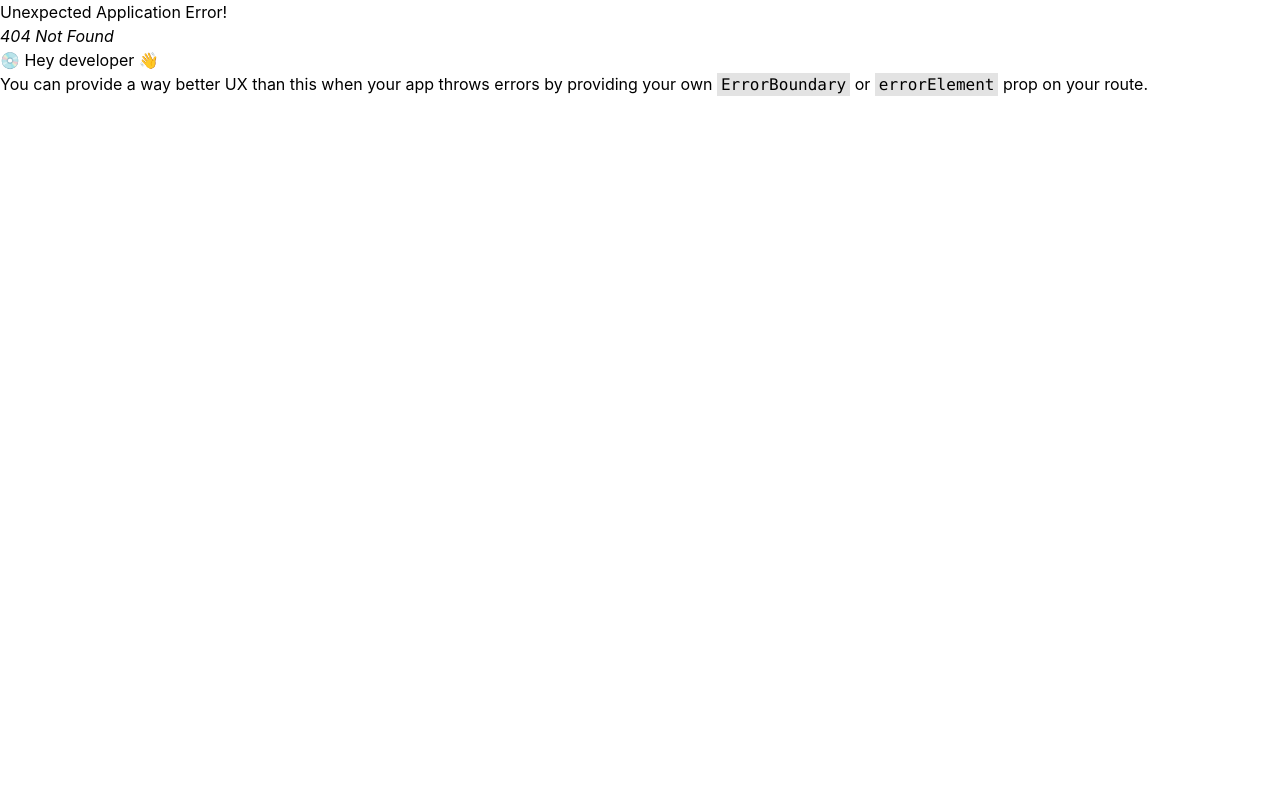
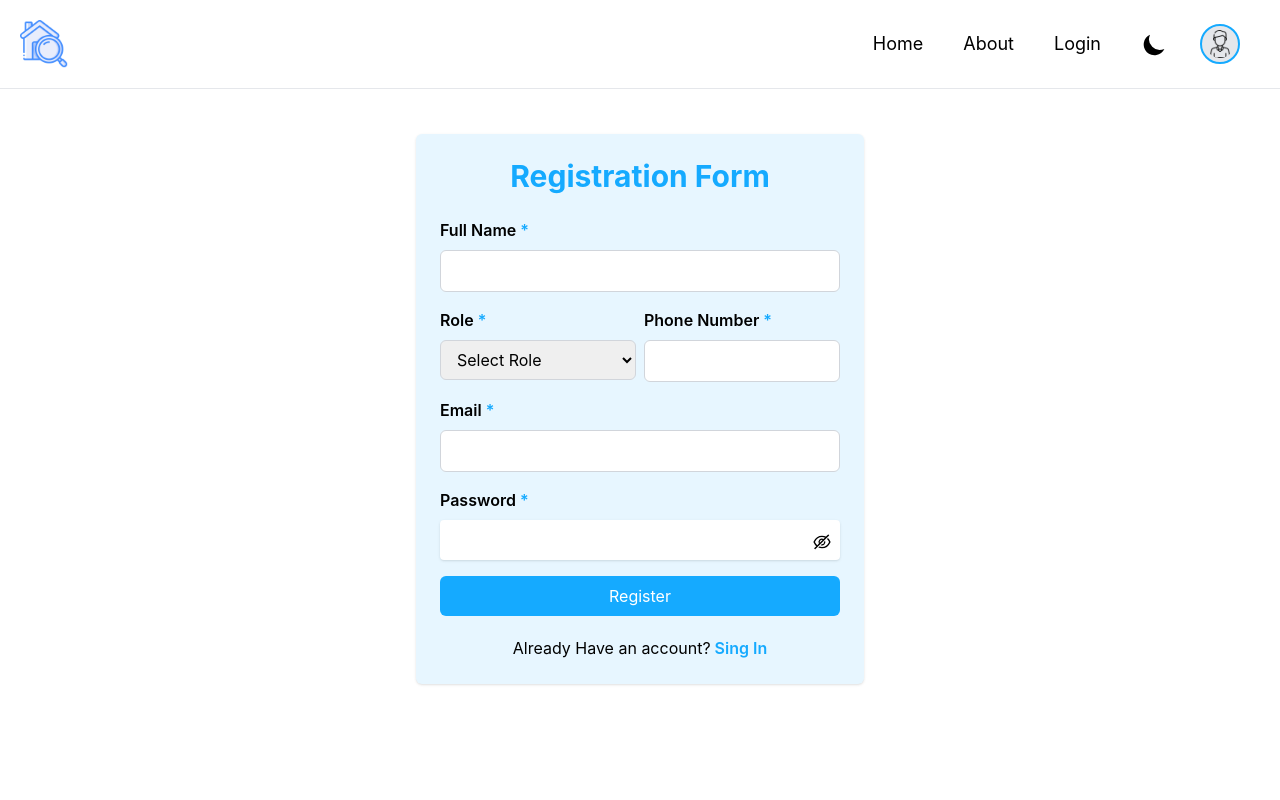
Before and after one commit to faysalewucse/house-hunter-frontend, a React (Vite) app: page /sign-up in a window 1280 px wide. Before the commit this address had no page. Shown: the top 800 px of the page. Built offline with nearby package versions, Linux system fonts and the light colour scheme.

Commit message:
added registration page and it functionality

```diff
--- a/package.json
+++ b/package.json
@@ -10,10 +10,12 @@
     "preview": "vite preview"
   },
   "dependencies": {
+    "axios": "^1.4.0",
     "localforage": "^1.10.0",
     "match-sorter": "^6.3.1",
     "react": "^18.2.0",
     "react-dom": "^18.2.0",
+    "react-hook-form": "^7.45.1",
     "react-icons": "^4.10.1",
     "react-router-dom": "^6.14.1",
     "sort-by": "^1.2.0"
--- a/src/components/Navbar/Navbar.jsx
+++ b/src/components/Navbar/Navbar.jsx
@@ -1,46 +1,43 @@
 import brand from "/brand.png";
 import avatar from "/avatar.png";
-import { NavLink, useNavigate } from "react-router-dom";
+import { NavLink } from "react-router-dom";
 import { dropdownItems, navItems } from "./navItems";
 import { Container } from "../Container";
 import { MdOutlineWbSunny } from "react-icons/md";
 import { SlClose, SlMenu } from "react-icons/sl";
-import { AiOutlineShoppingCart } from "react-icons/ai";
 import { HiMoon } from "react-icons/hi";
 import { useTheme } from "../../context/ThemeContext";
 import { useState } from "react";
 
 export const Navbar = () => {
   const { isDark, toggleDarkMode } = useTheme();
-  const navigate = useNavigate();
   const [open, setOpen] = useState(false);
-  const currentUser = true;
   const [isOpen, setIsOpen] = useState(false);
 
   const toggleDropdown = () => {
     setIsOpen(!isOpen);
   };
   return (
-    <div className="border-b-[1px] p-7 dark:bg-slate-950">
+    <div className="border-b-[1px] dark:border-gray-900 p-5 dark:bg-slate-950">
       <Container>
         <div className="flex items-center justify-between">
           <img className="w-12" src={brand} alt="brand" />
           <nav
             className={`flex flex-col md:flex-row md:relative absolute ${
-              open ? "top-5 bg-white dark:bg-black" : "-top-full"
-            } right-0 md:w-fit w-full gap-5 transition-all duration-300 md:h-0 md:gap-10 rounded-b-xl md:rounded-b-none p-5 text-lg items-center z-20`}
+              open ? "top-0 bg-white dark:bg-slate-800" : "-top-full"
+            } right-0 md:w-fit w-full gap-5 transition-all duration-300 md:h-0 md:gap-10 p-5 text-lg items-center z-20`}
           >
             {navItems.map((navItem, index) => (
               <NavLink
                 className={({ isActive }) =>
                   isActive
                     ? "font-semibold text-primary"
-                    : "hover:text-primary dark:text-white"
+                    : "hover:text-primary dark:text-white dark:hover:text-primary"
                 }
-                to={navItem.path}
+                to={navItem.route}
                 key={index}
               >
-                {navItem.pathName}
+                {navItem.label}
               </NavLink>
             ))}
             <div className="flex items-center gap-8">
@@ -54,19 +51,6 @@ export const Navbar = () => {
                   <HiMoon size={"1.5em"} />
                 )}
               </div>
-
-              {/* Cart */}
-              {currentUser && (
-                <div className="relative">
-                  <AiOutlineShoppingCart
-                    onClick={() => navigate("/cart")}
-                    className="text-3xl cursor-pointer dark:text-white"
-                  />
-                  <span className="absolute -right-3 -top-3 font-bold text-sm w-6 h-6 rounded-full flex items-center justify-center dark:bg-white bg-black text-white dark:text-black">
-                    21
-                  </span>
-                </div>
-              )}
 
               {/* Dropdown Avatar */}
               <div className="relative inline-block">
@@ -110,9 +94,9 @@ export const Navbar = () => {
           </nav>
           <div onClick={() => setOpen(!open)} className="md:hidden text-2xl">
             {open ? (
-              <SlClose className="absolute right-6 top-9 text-3xl z-20" />
+              <SlClose className="dark:text-white absolute right-6 top-9 text-3xl z-20" />
             ) : (
-              <SlMenu className="text-black text-xl" />
+              <SlMenu className="dark:text-white text-black text-xl" />
             )}
           </div>
         </div>
--- a/src/components/Navbar/navItems.jsx
+++ b/src/components/Navbar/navItems.jsx
@@ -1,12 +1,11 @@
 export const navItems = [
-  { path: "/", pathName: "Home", for: "user" },
-  { path: "/about", pathName: "About", for: "user" },
-  { path: "/item", pathName: "Item", for: "user" },
-  { path: "/item", pathName: "Item", for: "user" },
+  { route: "/", label: "Home", for: "user" },
+  { route: "/about", label: "About", for: "user" },
+  { route: "/sign-in", label: "Login", for: "user" },
 ];
 
 export const dropdownItems = [
-  { path: "/profile", pathName: "Profile", for: "user" },
-  { path: "/myorders", pathName: "My Orders", for: "user" },
-  { path: "/settings", pathName: "Settings" },
+  { route: "/profile", label: "Profile", for: "user" },
+  { route: "/myorders", label: "My Orders", for: "user" },
+  { route: "/settings", label: "Settings" },
 ];
--- /dev/null
+++ b/src/pages/LoginPage.jsx
@@ -0,0 +1,17 @@
+/* eslint-disable react/no-unescaped-entities */
+import { Link } from "react-router-dom";
+
+const LoginPage = () => {
+  return (
+    <div className="text-center">
+      <p>
+        Don't Have an account?
+        <Link to="/sign-up" className="ml-1 text-primary">
+          Create an account
+        </Link>
+      </p>
+    </div>
+  );
+};
+
+export default LoginPage;
--- /dev/null
+++ b/src/pages/RegisterPage.jsx
@@ -0,0 +1,202 @@
+import { Link, useNavigate } from "react-router-dom";
+import { useForm } from "react-hook-form";
+import { useState } from "react";
+import { AiOutlineEye, AiOutlineEyeInvisible } from "react-icons/ai";
+import axios from "axios";
+
+const RegisterPage = () => {
+  const [showPassword, setShowPassword] = useState(false);
+  const navigate = useNavigate();
+
+  const {
+    register,
+    handleSubmit,
+    formState: { errors },
+  } = useForm();
+
+  const onSubmit = async (data) => {
+    const { userName, role, password, phoneNumber, email } = data;
+
+    const response = await axios.post(
+      `${import.meta.env.VITE_BASE_API_URL}/user`,
+      {
+        userName,
+        role,
+        password,
+        phoneNumber,
+        email,
+      }
+    );
+
+    if (response.status === 200) {
+      navigate("/");
+    }
+  };
+
+  return (
+    <div className="p-5 flex items-center justify-center min-h-[80vh]">
+      <div className="max-w-md mx-auto bg-primary bg-opacity-10 shadow p-6 rounded-md">
+        <h2 className="text-center text-primary text-3xl font-bold mb-6">
+          Registration Form
+        </h2>
+        <form onSubmit={handleSubmit(onSubmit)}>
+          <div className="mb-4">
+            <label
+              htmlFor="userName"
+              className="block mb-2 font-semibold dark:text-white"
+            >
+              Full Name <span className="text-primary">*</span>
+            </label>
+            <input
+              type="text"
+              id="userName"
+              {...register("userName", { required: true })}
+              className={`border border-gray-300 rounded-md py-2 px-3 focus:outline-none focus:ring-2 focus:ring-primary w-full ${
+                errors.userName ? "ring-2 ring-red-500" : ""
+              }`}
+            />
+            {errors.userName && (
+              <span className="text-red-500 text-sm">
+                This field is required
+              </span>
+            )}
+          </div>
+
+          <div className="flex mb-4 gap-2">
+            <div className="w-1/2">
+              <label
+                htmlFor="role"
+                className="block mb-2 font-semibold dark:text-white"
+              >
+                Role <span className="text-primary">*</span>
+              </label>
+              <select
+                id="role"
+                {...register("role", { required: true })}
+                className={`border border-gray-300 rounded-md py-2 px-3 focus:outline-none w-full ${
+                  errors.role ? "ring-2 ring-red-500" : ""
+                }`}
+              >
+                <option value="">Select Role</option>
+                <option value="houseOwner">House Owner</option>
+                <option value="houseRenter">House Renter</option>
+              </select>
+              {errors.role && (
+                <span className="text-red-500 text-sm">
+                  This field is required
+                </span>
+              )}
+            </div>
+
+            <div className="w-1/2">
+              <label
+                htmlFor="phoneNumber"
+                className="block mb-2 font-semibold dark:text-white"
+              >
+                Phone Number <span className="text-primary">*</span>
+              </label>
+              <input
+                type="text"
+                id="phoneNumber"
+                {...register("phoneNumber", {
+                  required: true,
+                  pattern: /^\d+$/,
+                })}
+                className={`border border-gray-300 rounded-md py-2 px-3 focus:outline-none focus:ring-2 focus:ring-primary w-full ${
+                  errors.phoneNumber ? "ring-2 ring-red-500" : ""
+                }`}
+              />
+              {errors.phoneNumber && errors.phoneNumber.type === "required" && (
+                <span className="text-red-500 text-sm">
+                  This field is required
+                </span>
+              )}
+              {errors.phoneNumber && errors.phoneNumber.type === "pattern" && (
+                <span className="text-red-500 text-sm">
+                  Please enter a valid phone number
+                </span>
+              )}
+            </div>
+          </div>
+
+          <div className="mb-4">
+            <label
+              htmlFor="email"
+              className="block mb-2 font-semibold dark:text-white"
+            >
+              Email <span className="text-primary">*</span>
+            </label>
+            <input
+              type="email"
+              id="email"
+              {...register("email", { required: true, pattern: /^\S+@\S+$/i })}
+              className={`border border-gray-300 rounded-md py-2 px-3 focus:outline-none focus:ring-2 focus:ring-primary w-full ${
+                errors.email ? "ring-2 ring-red-500" : ""
+              }`}
+            />
+            {errors.email && errors.email.type === "required" && (
+              <span className="text-red-500 text-sm">
+                This field is required
+              </span>
+            )}
+            {errors.email && errors.email.type === "pattern" && (
+              <span className="text-red-500 text-sm">
+                Please enter a valid email address
+              </span>
+            )}
+          </div>
+
+          <div className="mb-4 relative">
+            <label
+              htmlFor="password"
+              className="block mb-2 font-semibold dark:text-white"
+            >
+              Password <span className="text-primary">*</span>
+            </label>
+            <input
+              type={`${!showPassword ? "password" : "text"}`}
+              id="password"
+              {...register("password", {
+                required: "Password is required",
+                minLength: {
+                  value: 6,
+                  message: "Password must be at least 6 characters long",
+                },
+                pattern: {
+                  value: /^(?=.*[A-Z])(?=.*[!@#$%^&*])[A-Za-z\d!@#$%^&*]+$/,
+                  message:
+                    "Password must contain at least one capital letter and one special character",
+                },
+              })}
+              className="w-full px-4 py-2 rounded text-slate-700 focus:outline-none shadow"
+            />
+            <div
+              className="absolute top-11 right-2 text-xl cursor-pointer dark:text-black"
+              onClick={() => setShowPassword(!showPassword)}
+            >
+              {!showPassword ? <AiOutlineEyeInvisible /> : <AiOutlineEye />}
+            </div>
+            {errors.password && (
+              <p className="text-red-500">{errors.password.message}</p>
+            )}
+          </div>
+
+          <button
+            type="submit"
+            className="w-full bg-primary text-white py-2 px-4 rounded-md hover:bg-primary"
+          >
+            Register
+          </button>
+        </form>
+        <p className="text-center mt-5 dark:text-white">
+          Already Have an account?
+          <Link to="/sign-in" className="font-semibold ml-1 text-primary">
+            Sing In
+          </Link>
+        </p>
+      </div>
+    </div>
+  );
+};
+
+export default RegisterPage;
--- a/tailwind.config.js
+++ b/tailwind.config.js
@@ -3,7 +3,11 @@ export default {
   content: ["./index.html", "./src/**/*.{js,ts,jsx,tsx}"],
   darkMode: "class",
   theme: {
-    extend: {},
+    extend: {
+      colors: {
+        primary: "#15aaff",
+      },
+    },
   },
   plugins: [],
 };
```
Also changed, not shown: src/routes/userRoute.jsx (+10 -0 lines), .eslintrc.cjs, public/brand.png, 1 other file (tests, documents, lock files or other folders).
